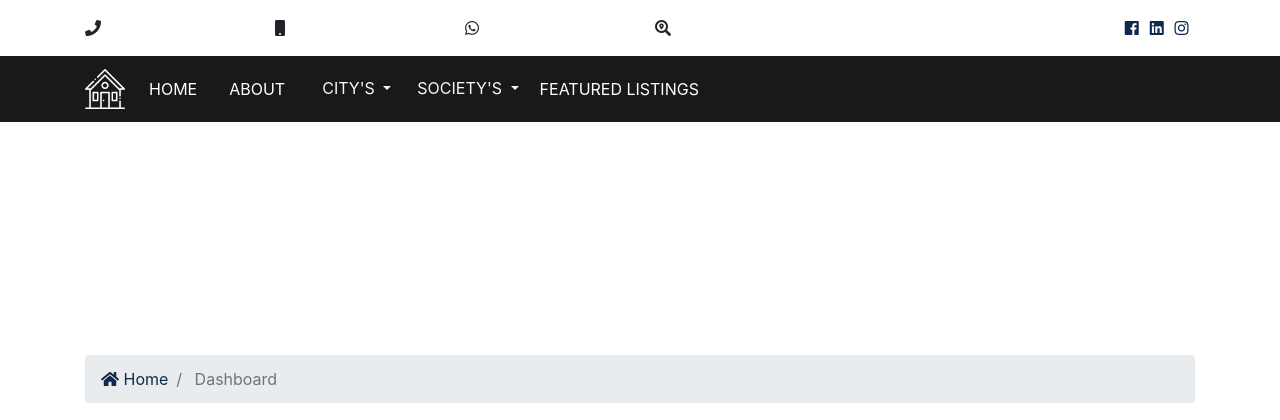
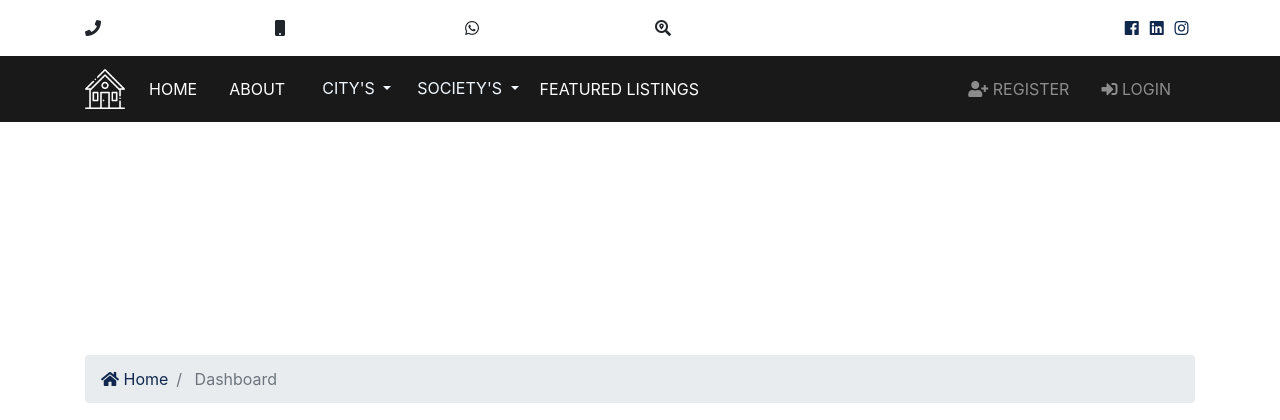
Before and after one commit to 786raees/django-real-state, a Django app: page /accounts/dashboard in a window 1280 px wide. Shown: the top 420 px of the page. Run offline with Django 3.2, Linux system fonts and the light colour scheme; data that the repository does not hold is empty; some libraries are stand-ins or nearby versions.

Commit message:
add user in rating

```diff
--- a/accounts/views.py
+++ b/accounts/views.py
@@ -49,7 +49,8 @@ def login(request):
     if user is not None:
       auth.login(request, user)
       messages.success(request, 'You are now logged in')
-      return redirect('dashboard')
+      # return redirect('dashboard')
+      return redirect('/')
     else:
       messages.error(request, 'Invalid credentials')
       return redirect('login')
--- a/listings/admin.py
+++ b/listings/admin.py
@@ -124,10 +124,10 @@ class CityAdmin(admin.ModelAdmin):
 
 @admin.register(Socity_Rating)
 class SocityRatingAdmin(admin.ModelAdmin):
-  list_display = ('id','is_published','society','society_phase','comment','rate')
+  list_display = ('id','is_published','society','society_phase','comment','rate','user_id')
   list_display_links = ('id',)
   list_filter = ('rate',)
-  list_editable = ('is_published','society','society_phase','comment','rate')
+  list_editable = ('is_published','society','society_phase','comment','rate','user_id')
   search_fields = ('rate','comment')
   list_per_page = 25
 
--- a/listings/models.py
+++ b/listings/models.py
@@ -7,6 +7,9 @@ from  embed_video.fields  import  EmbedVideoField
 from ckeditor.fields import RichTextField
 from django.db.models import UniqueConstraint
 from django.db.models.functions import Upper
+from django.contrib.auth import  get_user_model
+
+User = get_user_model()
 
 rating_choices = (
     (0,0),
@@ -297,6 +300,7 @@ class Socity_transfer_office(models.Model):
 class Socity_Rating(models.Model):
     society = models.ForeignKey(Society, on_delete=models.CASCADE, default=None)
     society_phase = models.ForeignKey(Socity_phase, on_delete=models.CASCADE)
+    user_id = models.ForeignKey(User, on_delete=models.SET_NULL, null=True)
     comment = models.CharField(max_length=200)
     rate = models.IntegerField(choices=rating_choices, null=True, default=5)
     is_published = models.BooleanField(default=True)
--- a/templates/partials/_navbar.html
+++ b/templates/partials/_navbar.html
@@ -65,8 +65,8 @@
 
         </ul>
 
-{#        <ul class="navbar-nav ml-auto">#}
-{#          {% if user.is_authenticated %}#}
+        <ul class="navbar-nav ml-auto">
+          {% if user.is_authenticated %}
 {#            <li#}
 {#            {% if 'dashboard' in request.path %}#}
 {#              class="nav-item active mr-3"#}
@@ -77,40 +77,40 @@
 {#              <a class="nav-link" href="{% url 'dashboard' %}">#}
 {#               Welcome {{ user.username }} (Dashboard)</a>#}
 {#            </li>#}
-{#            <li class="nav-item mr-3">#}
-{#              <a href="javascript:{document.getElementById('logout').submit()}" class="nav-link">#}
-{#                <i class="fas fa-sign-out-alt"></i> Logout#}
-{#              </a>#}
-{#              <form action="{% url 'logout' %}" method="POST" id="logout">#}
-{#                {% csrf_token %}#}
-{#                <input type="hidden">#}
-{#              </form>#}
-{#            </li>#}
-{#          {% else %}#}
-{#            <li#}
-{#            {% if 'register' in request.path %}#}
-{#              class="nav-item active mr-3"#}
-{#            {% else %}#}
-{#              class="nav-item mr-3"#}
-{#            {% endif %}#}
-{#            >#}
-{#              <a class="nav-link" href="{% url 'register' %}">#}
-{#                <i class="fas fa-user-plus"></i> Register</a>#}
-{#            </li>#}
-{#            <li#}
-{#            {% if 'login' in request.path %}#}
-{#              class="nav-item active mr-3"#}
-{#            {% else %}#}
-{#              class="nav-item mr-3"#}
-{#            {% endif %}#}
-{#            >#}
-{#              <a class="nav-link" href="{% url 'login' %}">#}
-{#                <i class="fas fa-sign-in-alt"></i>#}
-{##}
-{#                Login</a>#}
-{#            </li>#}
-{#          {% endif %}#}
-{#        </ul>#}
+            <li class="nav-item mr-3">
+              <a href="javascript:{document.getElementById('logout').submit()}" class="nav-link">
+                <i class="fas fa-sign-out-alt"></i> Logout
+              </a>
+              <form action="{% url 'logout' %}" method="POST" id="logout">
+                {% csrf_token %}
+                <input type="hidden">
+              </form>
+            </li>
+          {% else %}
+            <li
+            {% if 'register' in request.path %}
+              class="nav-item active mr-3"
+            {% else %}
+              class="nav-item mr-3"
+            {% endif %}
+            >
+              <a class="nav-link" href="{% url 'register' %}">
+                <i class="fas fa-user-plus"></i> Register</a>
+            </li>
+            <li
+            {% if 'login' in request.path %}
+              class="nav-item active mr-3"
+            {% else %}
+              class="nav-item mr-3"
+            {% endif %}
+            >
+              <a class="nav-link" href="{% url 'login' %}">
+                <i class="fas fa-sign-in-alt"></i>
+
+                Login</a>
+            </li>
+          {% endif %}
+        </ul>
       </div>
 
     </div>
```
Also changed, not shown: templates/listings/phase_main_page.html (+6 -10 lines), db.sqlite3.
